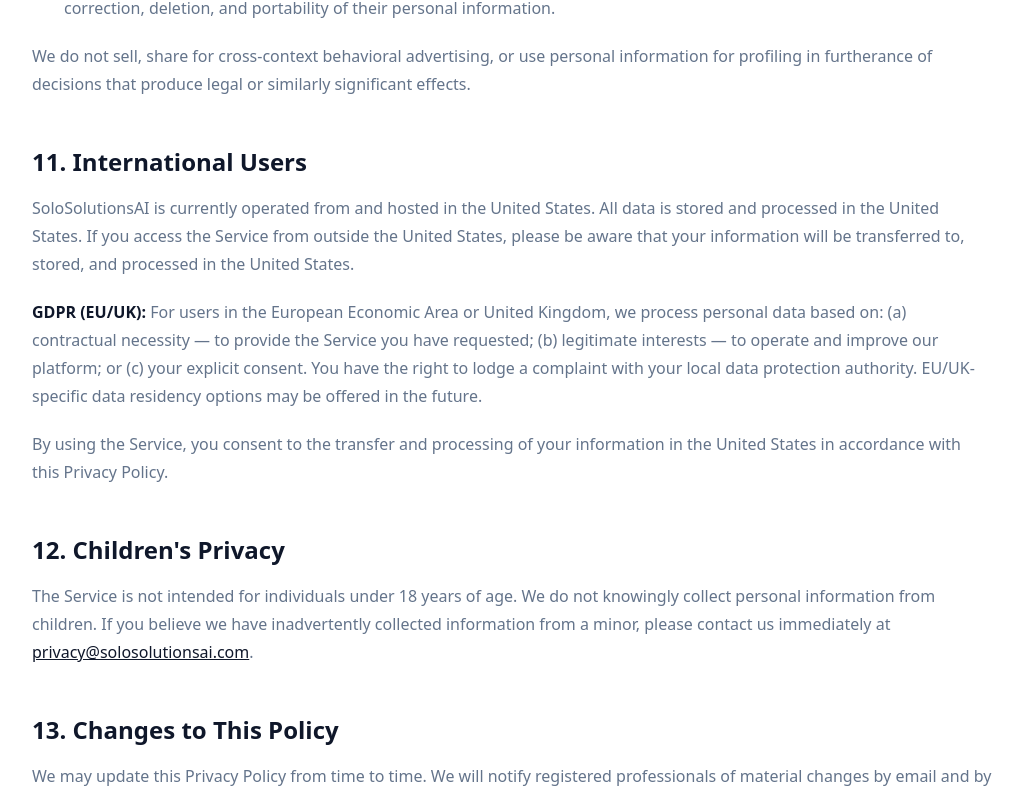
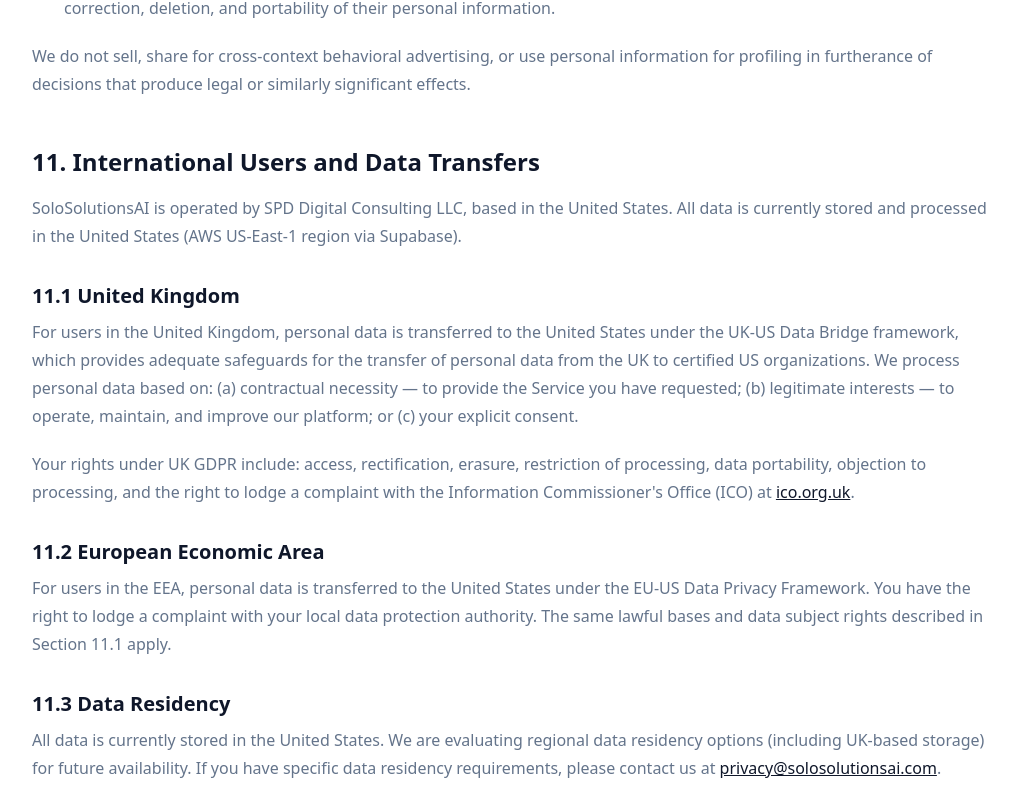
Before and after one commit to seando100/solotherapistai, a React (Vite) app: page /privacy in a window 1280 px wide. Shown: the part 6051-6847 px from the top of the page, without its empty margins (128-1150 px from the left). Built offline with nearby package versions, Linux system fonts and the light colour scheme.

Commit message:
fix: add UK-US Data Bridge framework to Privacy Policy
Co-Authored-By: Claude Opus 4.6 (1M context) <noreply@anthropic.com>

```diff
--- a/src/pages/Privacy.tsx
+++ b/src/pages/Privacy.tsx
@@ -220,15 +220,31 @@ const Privacy = () => {
           </section>
 
           <section>
-            <h2 className="text-2xl font-semibold mb-4">11. International Users</h2>
+            <h2 className="text-2xl font-semibold mb-4">11. International Users and Data Transfers</h2>
             <p className="text-muted-foreground mb-4">
-              SoloSolutionsAI is currently operated from and hosted in the United States. All data is stored and processed in the United States. If you access the Service from outside the United States, please be aware that your information will be transferred to, stored, and processed in the United States.
+              SoloSolutionsAI is operated by SPD Digital Consulting LLC, based in the United States. All data is currently stored and processed in the United States (AWS US-East-1 region via Supabase).
+            </p>
+
+            <h3 className="text-xl font-semibold mb-2">11.1 United Kingdom</h3>
+            <p className="text-muted-foreground mb-4">
+              For users in the United Kingdom, personal data is transferred to the United States under the UK-US Data Bridge framework, which provides adequate safeguards for the transfer of personal data from the UK to certified US organizations. We process personal data based on: (a) contractual necessity — to provide the Service you have requested; (b) legitimate interests — to operate, maintain, and improve our platform; or (c) your explicit consent.
             </p>
             <p className="text-muted-foreground mb-4">
-              <strong>GDPR (EU/UK):</strong> For users in the European Economic Area or United Kingdom, we process personal data based on: (a) contractual necessity — to provide the Service you have requested; (b) legitimate interests — to operate and improve our platform; or (c) your explicit consent. You have the right to lodge a complaint with your local data protection authority. EU/UK-specific data residency options may be offered in the future.
+              Your rights under UK GDPR include: access, rectification, erasure, restriction of processing, data portability, objection to processing, and the right to lodge a complaint with the Information Commissioner's Office (ICO) at <a href="https://ico.org.uk" target="_blank" rel="noopener noreferrer" className="text-primary hover:underline">ico.org.uk</a>.
             </p>
+
+            <h3 className="text-xl font-semibold mb-2">11.2 European Economic Area</h3>
+            <p className="text-muted-foreground mb-4">
+              For users in the EEA, personal data is transferred to the United States under the EU-US Data Privacy Framework. You have the right to lodge a complaint with your local data protection authority. The same lawful bases and data subject rights described in Section 11.1 apply.
+            </p>
+
+            <h3 className="text-xl font-semibold mb-2">11.3 Data Residency</h3>
+            <p className="text-muted-foreground mb-4">
+              All data is currently stored in the United States. We are evaluating regional data residency options (including UK-based storage) for future availability. If you have specific data residency requirements, please contact us at <a href="mailto:privacy@solosolutionsai.com" className="text-primary hover:underline">privacy@solosolutionsai.com</a>.
+            </p>
+
             <p className="text-muted-foreground">
-              By using the Service, you consent to the transfer and processing of your information in the United States in accordance with this Privacy Policy.
+              By using the Service, you acknowledge and consent to the transfer and processing of your information in the United States in accordance with this Privacy Policy and applicable data transfer frameworks.
             </p>
           </section>
 
```
